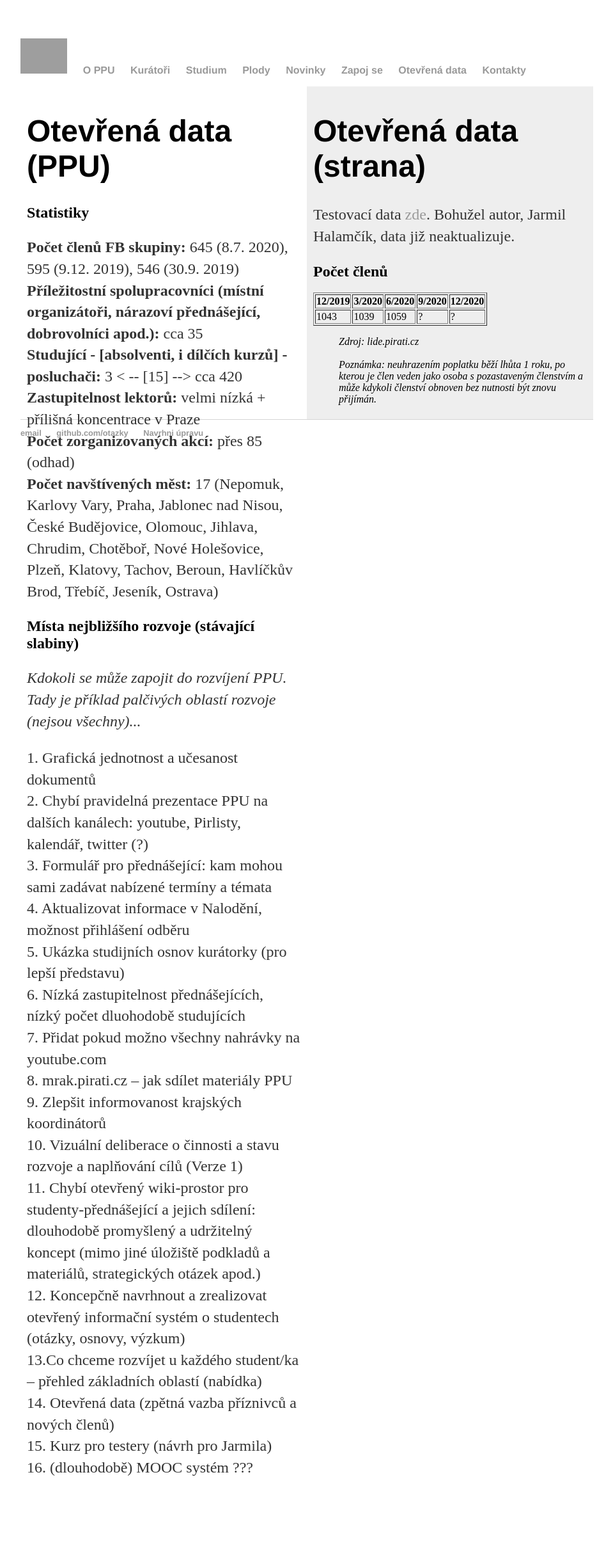
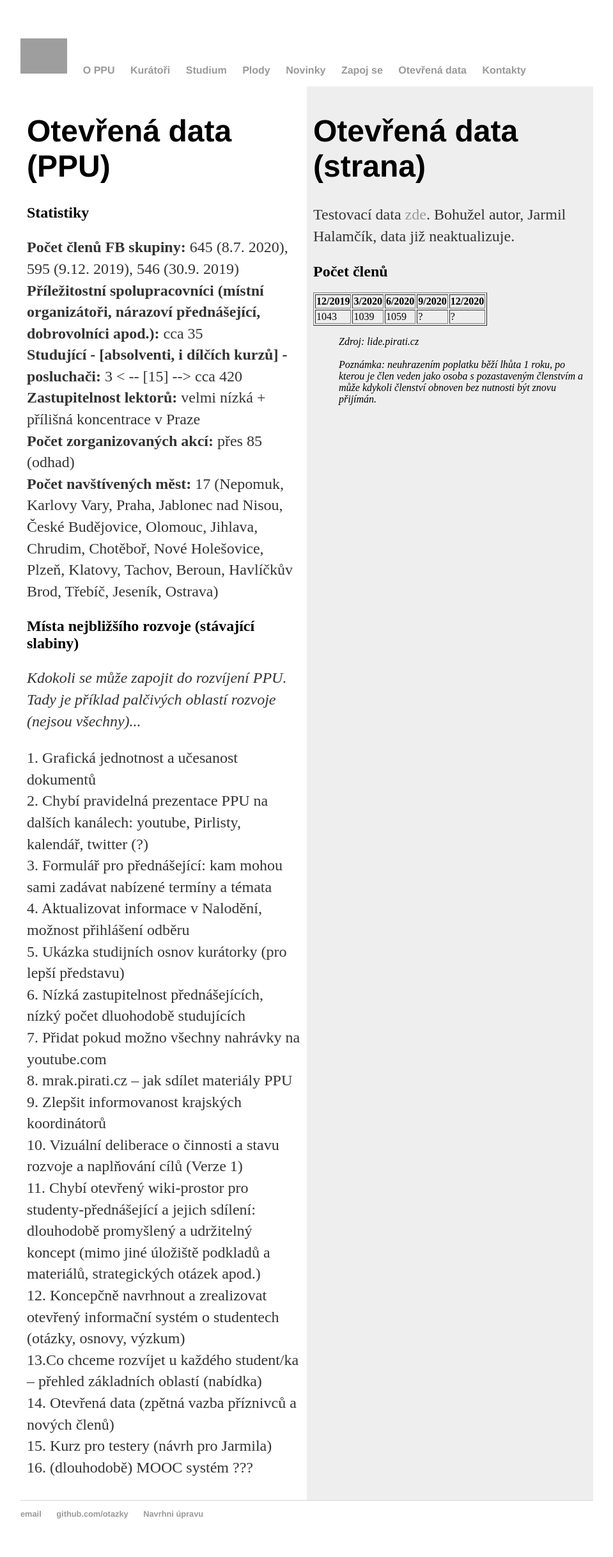
Before and after one commit to otazky/otazky.github.io, a Jekyll site: the page built from opendata/index.html, in a window 1280 px wide. Shown: the whole page at 64% size, without its empty margins (160-1119 px from the left). Built offline with Jekyll 4.4.1, drawn with Linux system fonts in a browser that asks for light colours; before the commit the page ends 2310 px from its top, so only the background shows below that; grey boxes are pictures that could not be loaded.

Commit message:
Column length correction

```diff
--- a/css/main.css
+++ b/css/main.css
@@ -69,6 +69,6 @@ button {
   float: left;
   flex: 50%;
   padding: 10px;
-  height: 500px;
+  height: flex;
 
 }
```
